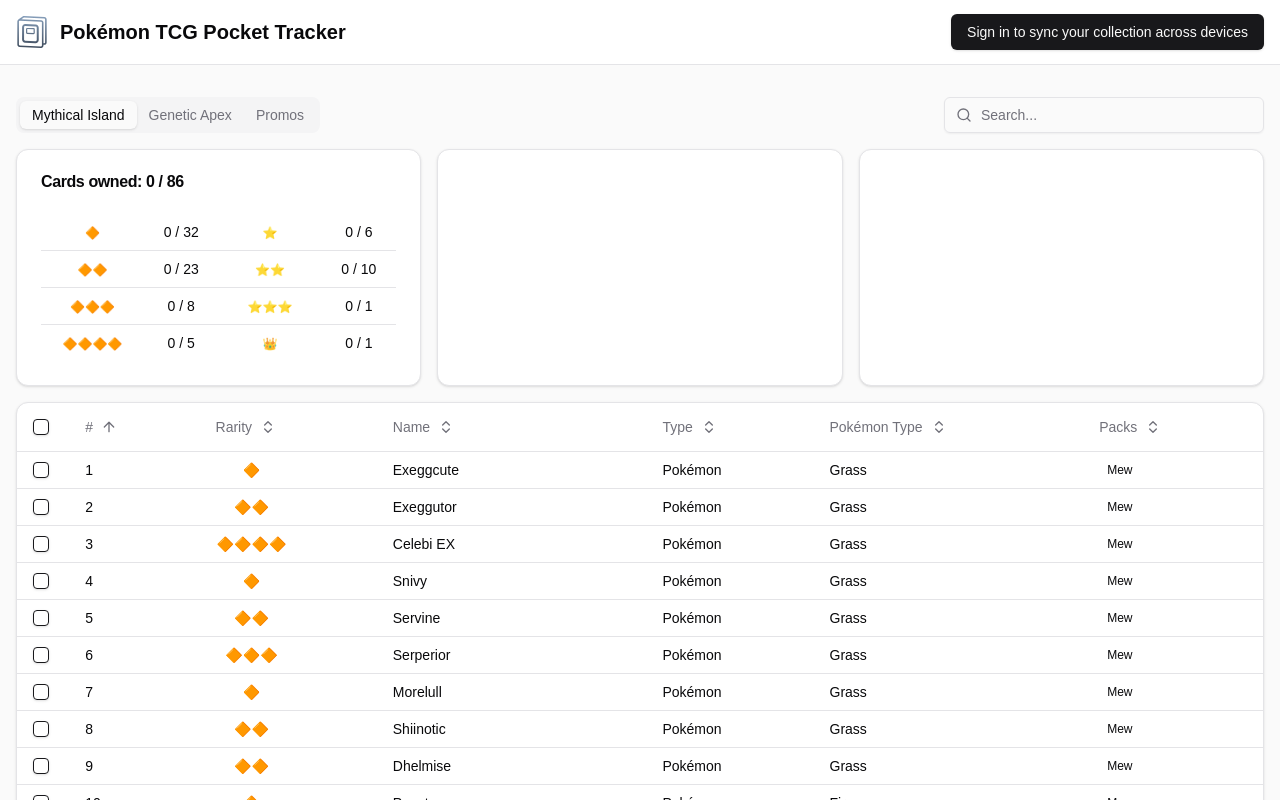
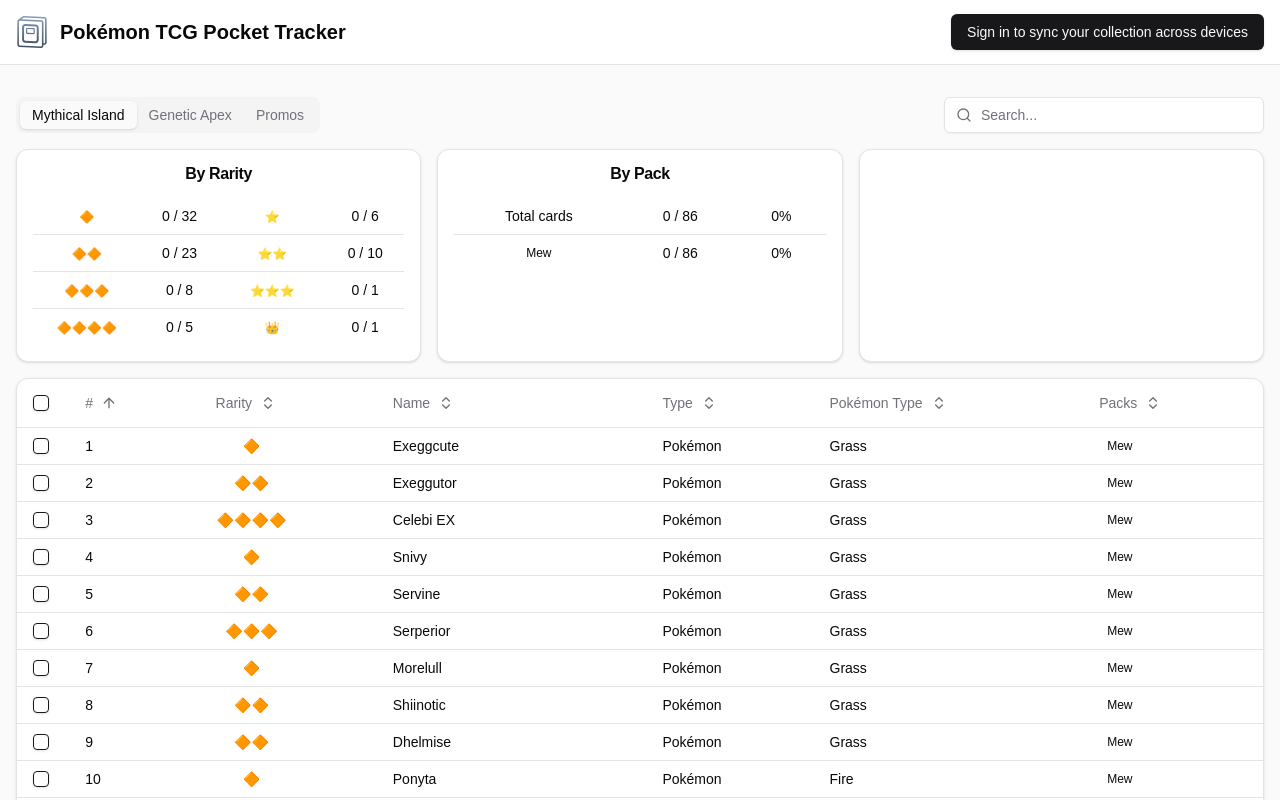
Before and after one commit to gfpacheco/pokemon-tcg-pocket-tracker, a Next.js app: page / in a window 1280 px wide. Shown: the top 800 px of the page. Built offline with nearby package versions, Linux system fonts and the light colour scheme; no server answers.

Commit message:
Add summary by pack

```diff
--- a/src/components/card-summary.tsx
+++ b/src/components/card-summary.tsx
@@ -3,8 +3,10 @@
 import { Table, TableBody, TableCell, TableRow } from '@/components/ui/table';
 import { useSetSummary } from '@/hooks/useSetSummary';
 import { CardRarity, CardSet, Card as ICard } from '@/lib/data/types';
+import { formatPercent } from '@/lib/formatters/formatPercent';
 import { cn } from '@/lib/utils';
 import { CardRarityView } from './card-rarity-view';
+import { PackView } from './pack-view';
 import { Card, CardContent, CardHeader, CardTitle } from './ui/card';
 
 export type CardSummaryProps = React.HTMLAttributes<HTMLDivElement> & {
@@ -26,12 +28,10 @@
     <div className={cn('flex gap-4', className)} {...rest}>
       <Card className="flex-1">
         <CardHeader>
-          <CardTitle>
-            Cards owned: {summary.cardsOwnedCount} / {summary.cardsCount}
-          </CardTitle>
+          <CardTitle className="text-center">By Rarity</CardTitle>
         </CardHeader>
-        {set && (
-          <CardContent>
+        <CardContent>
+          {set && (
             <Table className="text-center">
               <TableBody>
                 <TableRow>
@@ -100,10 +100,46 @@
                 </TableRow>
               </TableBody>
             </Table>
-          </CardContent>
-        )}
+          )}
+        </CardContent>
       </Card>
-      <Card className="flex-1" />
+      <Card className="flex-1">
+        <CardHeader>
+          <CardTitle className="text-center">By Pack</CardTitle>
+        </CardHeader>
+        <CardContent>
+          <Table className="text-center">
+            <TableBody>
+              <TableRow>
+                <TableCell>Total cards</TableCell>
+                <TableCell>
+                  {summary.cardsOwnedCount} / {summary.cardsCount}
+                </TableCell>
+                <TableCell>
+                  {formatPercent(summary.cardsOwnedCount / summary.cardsCount)}
+                </TableCell>
+              </TableRow>
+              {set?.packs.map((pack) => (
+                <TableRow key={pack.name}>
+                  <TableCell>
+                    <PackView pack={pack.name} />
+                  </TableCell>
+                  <TableCell>
+                    {summary.cardsOwnedCountByPack[pack.name] ?? 0} /{' '}
+                    {summary.cardsCountByPack[pack.name] ?? 0}
+                  </TableCell>
+                  <TableCell>
+                    {formatPercent(
+                      (summary.cardsOwnedCountByPack[pack.name] ?? 0) /
+                        (summary.cardsCountByPack[pack.name] ?? 0),
+                    )}
+                  </TableCell>
+                </TableRow>
+              ))}
+            </TableBody>
+          </Table>
+        </CardContent>
+      </Card>
       <Card className="flex-1" />
     </div>
   );
--- a/src/components/ui/card.tsx
+++ b/src/components/ui/card.tsx
@@ -1,6 +1,6 @@
-import * as React from "react"
+import * as React from 'react';
 
-import { cn } from "@/lib/utils"
+import { cn } from '@/lib/utils';
 
 const Card = React.forwardRef<
   HTMLDivElement,
@@ -9,13 +9,13 @@
   <div
     ref={ref}
     className={cn(
-      "rounded-xl border bg-card text-card-foreground shadow",
-      className
+      'rounded-xl border bg-card text-card-foreground shadow',
+      className,
     )}
     {...props}
   />
-))
-Card.displayName = "Card"
+));
+Card.displayName = 'Card';
 
 const CardHeader = React.forwardRef<
   HTMLDivElement,
@@ -23,11 +23,11 @@
 >(({ className, ...props }, ref) => (
   <div
     ref={ref}
-    className={cn("flex flex-col space-y-1.5 p-6", className)}
+    className={cn('flex flex-col space-y-1.5 p-4', className)}
     {...props}
   />
-))
-CardHeader.displayName = "CardHeader"
+));
+CardHeader.displayName = 'CardHeader';
 
 const CardTitle = React.forwardRef<
   HTMLDivElement,
@@ -35,11 +35,11 @@
 >(({ className, ...props }, ref) => (
   <div
     ref={ref}
-    className={cn("font-semibold leading-none tracking-tight", className)}
+    className={cn('font-semibold leading-none tracking-tight', className)}
     {...props}
   />
-))
-CardTitle.displayName = "CardTitle"
+));
+CardTitle.displayName = 'CardTitle';
 
 const CardDescription = React.forwardRef<
   HTMLDivElement,
@@ -47,19 +47,19 @@
 >(({ className, ...props }, ref) => (
   <div
     ref={ref}
-    className={cn("text-sm text-muted-foreground", className)}
+    className={cn('text-sm text-muted-foreground', className)}
     {...props}
   />
-))
-CardDescription.displayName = "CardDescription"
+));
+CardDescription.displayName = 'CardDescription';
 
 const CardContent = React.forwardRef<
   HTMLDivElement,
   React.HTMLAttributes<HTMLDivElement>
 >(({ className, ...props }, ref) => (
-  <div ref={ref} className={cn("p-6 pt-0", className)} {...props} />
-))
-CardContent.displayName = "CardContent"
+  <div ref={ref} className={cn('p-4 pt-0', className)} {...props} />
+));
+CardContent.displayName = 'CardContent';
 
 const CardFooter = React.forwardRef<
   HTMLDivElement,
@@ -67,10 +67,17 @@
 >(({ className, ...props }, ref) => (
   <div
     ref={ref}
-    className={cn("flex items-center p-6 pt-0", className)}
+    className={cn('flex items-center p-6 pt-0', className)}
     {...props}
   />
-))
-CardFooter.displayName = "CardFooter"
+));
+CardFooter.displayName = 'CardFooter';
 
-export { Card, CardHeader, CardFooter, CardTitle, CardDescription, CardContent }
+export {
+  Card,
+  CardContent,
+  CardDescription,
+  CardFooter,
+  CardHeader,
+  CardTitle,
+};
--- a/src/components/ui/input.tsx
+++ b/src/components/ui/input.tsx
@@ -1,22 +1,22 @@
-import * as React from "react"
+import * as React from 'react';
 
-import { cn } from "@/lib/utils"
+import { cn } from '@/lib/utils';
 
-const Input = React.forwardRef<HTMLInputElement, React.ComponentProps<"input">>(
+const Input = React.forwardRef<HTMLInputElement, React.ComponentProps<'input'>>(
   ({ className, type, ...props }, ref) => {
     return (
       <input
         type={type}
         className={cn(
-          "flex h-9 w-full rounded-md border border-input bg-transparent px-3 py-1 text-base shadow-sm transition-colors file:border-0 file:bg-transparent file:text-sm file:font-medium file:text-foreground placeholder:text-muted-foreground focus-visible:outline-none focus-visible:ring-1 focus-visible:ring-ring disabled:cursor-not-allowed disabled:opacity-50 md:text-sm",
-          className
+          'flex h-9 w-full rounded-md border border-input bg-white px-3 py-1 text-base shadow-sm transition-colors file:border-0 file:bg-white file:text-sm file:font-medium file:text-foreground placeholder:text-muted-foreground focus-visible:outline-none focus-visible:ring-1 focus-visible:ring-ring disabled:cursor-not-allowed disabled:opacity-50 md:text-sm',
+          className,
         )}
         ref={ref}
         {...props}
       />
-    )
-  }
-)
-Input.displayName = "Input"
+    );
+  },
+);
+Input.displayName = 'Input';
 
-export { Input }
+export { Input };
--- a/src/components/ui/tabs.tsx
+++ b/src/components/ui/tabs.tsx
@@ -1,11 +1,11 @@
-"use client"
+'use client';
 
-import * as React from "react"
-import * as TabsPrimitive from "@radix-ui/react-tabs"
+import * as TabsPrimitive from '@radix-ui/react-tabs';
+import * as React from 'react';
 
-import { cn } from "@/lib/utils"
+import { cn } from '@/lib/utils';
 
-const Tabs = TabsPrimitive.Root
+const Tabs = TabsPrimitive.Root;
 
 const TabsList = React.forwardRef<
   React.ElementRef<typeof TabsPrimitive.List>,
@@ -14,13 +14,13 @@
   <TabsPrimitive.List
     ref={ref}
     className={cn(
-      "inline-flex h-9 items-center justify-center rounded-lg bg-muted p-1 text-muted-foreground",
-      className
+      'inline-flex h-9 items-center justify-center rounded-lg bg-muted p-1 text-muted-foreground',
+      className,
     )}
     {...props}
   />
-))
-TabsList.displayName = TabsPrimitive.List.displayName
+));
+TabsList.displayName = TabsPrimitive.List.displayName;
 
 const TabsTrigger = React.forwardRef<
   React.ElementRef<typeof TabsPrimitive.Trigger>,
@@ -29,13 +29,13 @@
   <TabsPrimitive.Trigger
     ref={ref}
     className={cn(
-      "inline-flex items-center justify-center whitespace-nowrap rounded-md px-3 py-1 text-sm font-medium ring-offset-background transition-all focus-visible:outline-none focus-visible:ring-2 focus-visible:ring-ring focus-visible:ring-offset-2 disabled:pointer-events-none disabled:opacity-50 data-[state=active]:bg-background data-[state=active]:text-foreground data-[state=active]:shadow",
-      className
+      'inline-flex items-center justify-center whitespace-nowrap rounded-md px-3 py-1 text-sm font-medium ring-offset-background transition-all focus-visible:outline-none focus-visible:ring-2 focus-visible:ring-ring focus-visible:ring-offset-2 disabled:pointer-events-none disabled:opacity-50 data-[state=active]:bg-background data-[state=active]:text-foreground data-[state=active]:shadow',
+      className,
     )}
     {...props}
   />
-))
-TabsTrigger.displayName = TabsPrimitive.Trigger.displayName
+));
+TabsTrigger.displayName = TabsPrimitive.Trigger.displayName;
 
 const TabsContent = React.forwardRef<
   React.ElementRef<typeof TabsPrimitive.Content>,
@@ -44,12 +44,12 @@
   <TabsPrimitive.Content
     ref={ref}
     className={cn(
-      "mt-2 ring-offset-background focus-visible:outline-none focus-visible:ring-2 focus-visible:ring-ring focus-visible:ring-offset-2",
-      className
+      'mt-2 ring-offset-background focus-visible:outline-none focus-visible:ring-2 focus-visible:ring-ring focus-visible:ring-offset-2',
+      className,
     )}
     {...props}
   />
-))
-TabsContent.displayName = TabsPrimitive.Content.displayName
+));
+TabsContent.displayName = TabsPrimitive.Content.displayName;
 
-export { Tabs, TabsList, TabsTrigger, TabsContent }
+export { Tabs, TabsContent, TabsList, TabsTrigger };
--- a/src/hooks/useSetSummary.tsx
+++ b/src/hooks/useSetSummary.tsx
@@ -1,4 +1,4 @@
-import { Card, CardRarity, CardSet } from '@/lib/data/types';
+import { Card, CardPackName, CardRarity, CardSet } from '@/lib/data/types';
 import { useMemo } from 'react';
 
 const regularOdds = {
@@ -72,15 +72,7 @@
       cards.some((c) => c.id === cardId),
     );
     const cardsOwnedCount = setCardsOwned.length;
-    const cardsOwnedCountByRarity = setCardsOwned.reduce(
-      (acc, cardId) => {
-        const card = cards.find((c) => c.id === cardId);
-        if (card && card.rarity) {
-          acc[card.rarity] += 1;
-        }
-        return acc;
-      },
-      {
+    const cardsOwnedCountByRarity = {
       [CardRarity.Diamond1]: 0,
       [CardRarity.Diamond2]: 0,
       [CardRarity.Diamond3]: 0,
@@ -89,13 +81,35 @@
       [CardRarity.Star2]: 0,
       [CardRarity.Star3]: 0,
       [CardRarity.Crown1]: 0,
-      },
-    );
+    };
+    const cardsOwnedCountByPack: Partial<Record<CardPackName, number>> = {};
+    const cardsCountByPack: Partial<Record<CardPackName, number>> = {};
+
+    for (const cardId of setCardsOwned) {
+      const card = cards.find((c) => c.id === cardId);
+      if (card) {
+        if (card.rarity) {
+          cardsOwnedCountByRarity[card.rarity] += 1;
+        }
+
+        for (const pack of card.packs) {
+          cardsOwnedCountByPack[pack] = (cardsOwnedCountByPack[pack] ?? 0) + 1;
+        }
+      }
+    }
+
+    for (const card of cards) {
+      for (const pack of card.packs) {
+        cardsCountByPack[pack] = (cardsCountByPack[pack] ?? 0) + 1;
+      }
+    }
 
     return {
       cardsCount: cards.length,
       cardsOwnedCount,
       cardsOwnedCountByRarity,
+      cardsOwnedCountByPack,
+      cardsCountByPack,
     };
   }, [cards, cardsOwned]);
 }
--- a/src/lib/data/types.ts
+++ b/src/lib/data/types.ts
@@ -65,5 +65,5 @@
   rarity?: CardRarity;
   type: CardType;
   pokemonType?: PokemonType;
-  packs: string[];
+  packs: CardPackName[];
 };
--- /dev/null
+++ b/src/lib/formatters/formatPercent.ts
@@ -0,0 +1,9 @@
+const formatter = new Intl.NumberFormat(undefined, {
+  style: 'percent',
+  minimumFractionDigits: 0,
+  maximumFractionDigits: 2,
+});
+
+export function formatPercent(value: number) {
+  return formatter.format(value);
+}
```
Also changed, not shown: src/components/ui/button.tsx (+26 -26 lines), src/components/ui/checkbox.tsx (+11 -11 lines). Lines whose indentation alone changed are shown as unchanged.
